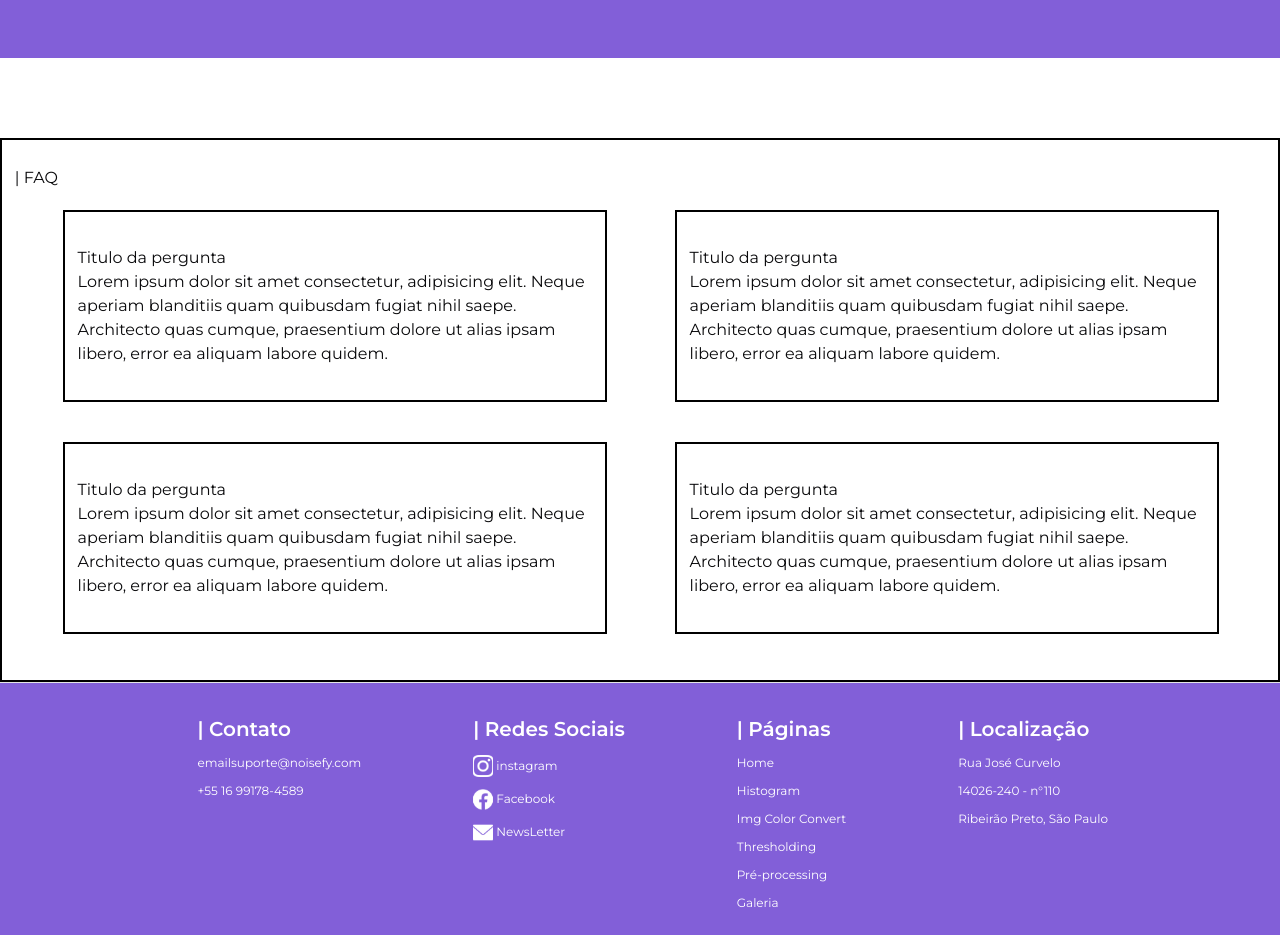
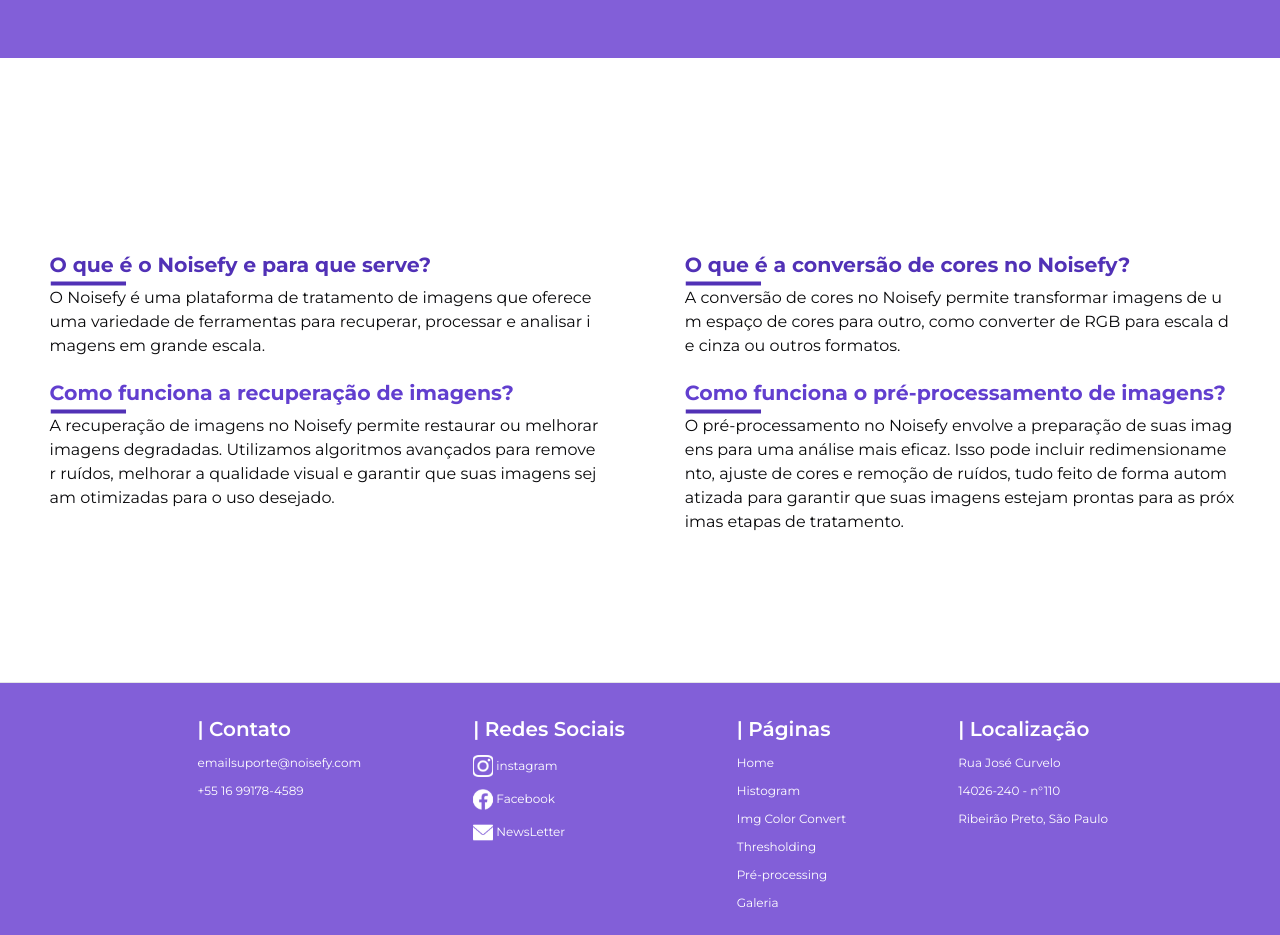
Before and after one commit to pedroestevaodev/noisefy, a Next.js app: page / in a window 1280 px wide. Shown: the part 1960-2895 px from the top of the page. Built offline with nearby package versions, Linux system fonts and the light colour scheme; no server answers.

Commit message:
a
alterando a fonte do FAQ

```diff
--- a/components/landing/FAQ/box.tsx
+++ b/components/landing/FAQ/box.tsx
@@ -1,20 +1,39 @@
 import { cn } from "@/lib/utils";
 import { HTMLAttributes } from "react";
+import perguntasData from '@/public/perguntas.json';
+import React from "react";
 
-function Box() {
+type BoxProps = {
+    titulo1: string,
+    titulo2: string,
+    conteudo1: string,
+    conteudo2: string
+
+}
+
+
+const Box: React.FC<BoxProps> =({titulo1, titulo2, conteudo1, conteudo2}) => {
+const index = 0;
     return (
-        <div >
-            <div className="ml-12 container w-97 h-48 justify-center items-center content-center border-2 mx-5 my-5 border-black inline-block">
-                <h3>Titulo da pergunta</h3>
-                <p>Lorem ipsum dolor sit amet consectetur, adipisicing elit. Neque aperiam blanditiis quam quibusdam fugiat nihil saepe. Architecto quas cumque, praesentium dolore ut alias ipsam libero, error ea aliquam labore quidem.</p>
-            </div>
-            <div className="ml-12 container w-97 h-48 justify-center items-center content-center border-2 mx-5 my-5 border-black inline-block">
-            <h3>Titulo da pergunta</h3>
-                <p>Lorem ipsum dolor sit amet consectetur, adipisicing elit. Neque aperiam blanditiis quam quibusdam fugiat nihil saepe. Architecto quas cumque, praesentium dolore ut alias ipsam libero, error ea aliquam labore quidem.</p>
-            </div>
-        </div>
+                <div >
+                    <div key={index} className="ml-6 container inline-block gap-4 w-98 h-32 justify-center items-center content-start break-all">
+                        <h3  className="text-noisefy-800 font-bold text-2xl">{titulo1}</h3>
+                        <img src="/imgs/traco-inferior.svg" alt="" />
+                        <p>{conteudo1}</p>
+                    </div>
 
-    )
+                    <div key={index+1}className="ml-6 container w-98 grid inline-block h-48 justify-center items-center content-start inline-block break-all">
+                        <h3 className="text-noisefy-700 font-bold text-2xl" >{titulo2}</h3>
+                        <img src="/imgs/traco-inferior.svg" alt="" />
+                        <p>{conteudo2}</p>
+                    </div>
+
+                </div>
+                )
+
+
+
+
 }
 
 export default Box;
--- a/components/landing/FAQ/index.tsx
+++ b/components/landing/FAQ/index.tsx
@@ -1,17 +1,32 @@
 import { cn } from "@/lib/utils";
 import { HTMLAttributes } from "react";
 import Box from "./box";
+import perguntasData from '@/public/perguntas.json';
+import React from "react";
+
+interface Pergunta {
+    titulo: string;
+    conteudo: string;
+}
+let titulos: string[] = [];
+let conteudos: string[] = [];
+
+const { pergunta } = perguntasData;
+const FAQ = ({ className }: HTMLAttributes<HTMLElement>) => {
+
+    {pergunta.map((item: Pergunta, index: number) =>(
+        titulos[index] = item.titulo,
+        conteudos[index] = item.conteudo
+    ))}
+    return(
 
 
-const FAQ = ({ className }: HTMLAttributes<HTMLElement>) => {
-    return(
+        <div className="container grid grid-cols-2 gap-4 w-50 h-97 justify-center items-center content-center">
+            {/* <p>| FAQ</p> */}
+            <Box titulo1={titulos[0] } titulo2 = {titulos[1]} conteudo1= {conteudos[0]} conteudo2={conteudos[1]}/>
+            <Box titulo1={titulos[2] } titulo2 = {titulos[3]} conteudo1= {conteudos[2]} conteudo2={conteudos[3]}/>
 
-        <div className="container w-50 h-97 justify-center items-center content-center border-2 border-black">
-            <p>| FAQ</p>
-            <Box/>
-            <Box/>
         </div>
-
 
     );
 };
--- a/tailwind.config.ts
+++ b/tailwind.config.ts
@@ -21,7 +21,8 @@
 			spacing: {
 				'100': '72rem',
 				'97' : '34rem',
-				'98': '48rem'
+				'98' : '36rem',
+				'99': '48rem'
 			  },
 
     		borderRadius: {
```
Also changed, not shown: public/imgs/traco-inferior.svg (added).
